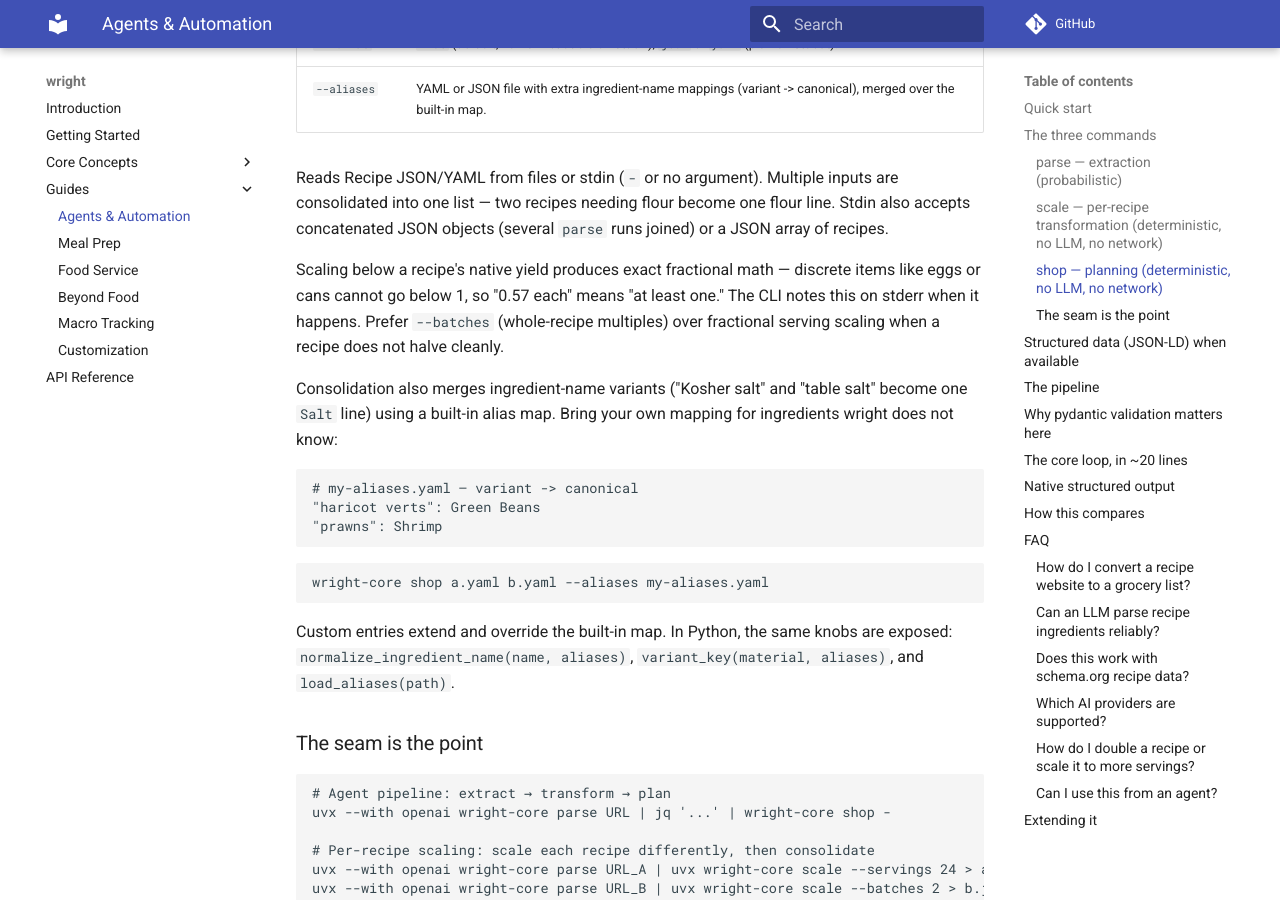
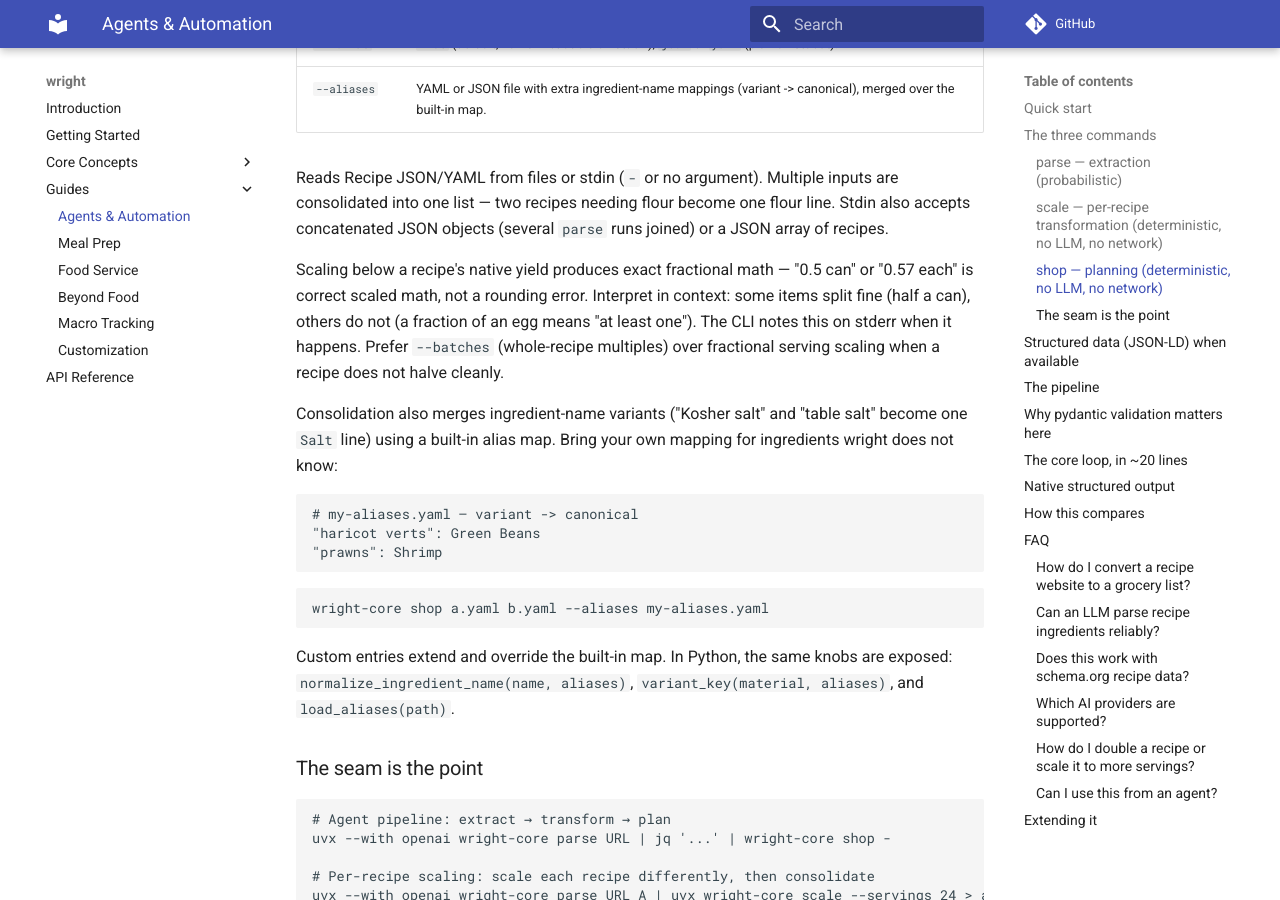
Before and after one commit to 3pm-baking/wright, an MkDocs documentation site: the page built from docs/guides/agents.md, in a window 1280 px wide and 900 px high, scrolled down 2373 px. Built offline with MkDocs 1.6.1 and Material for MkDocs 9.7.7, drawn with Linux system fonts in a browser that asks for light colours; comment, search, counter and statistics services are not loaded.

Commit message:
docs: soften downscale note — some discrete items split fine
'Half a can' is a real quantity; the note no longer claims discrete
items cannot go below 1. New wording: quantities are exact scaled
math — some items split fine (half a can), others do not (a fraction
of an egg means 'at least one'). Updated skill playbook, weekly
meal-plan guidance, agents guide, and tests.

```diff
--- a/docs/guides/agents.md
+++ b/docs/guides/agents.md
@@ -101,10 +101,11 @@ one flour line. Stdin also accepts concatenated JSON objects (several
 `parse` runs joined) or a JSON array of recipes.
 
 Scaling below a recipe's native yield produces exact fractional math —
-discrete items like eggs or cans cannot go below 1, so "0.57 each"
-means "at least one." The CLI notes this on stderr when it happens.
-Prefer `--batches` (whole-recipe multiples) over fractional serving
-scaling when a recipe does not halve cleanly.
+"0.5 can" or "0.57 each" is correct scaled math, not a rounding error.
+Interpret in context: some items split fine (half a can), others do
+not (a fraction of an egg means "at least one"). The CLI notes this on
+stderr when it happens. Prefer `--batches` (whole-recipe multiples)
+over fractional serving scaling when a recipe does not halve cleanly.
 
 Consolidation also merges ingredient-name variants ("Kosher salt" and
 "table salt" become one `Salt` line) using a built-in alias map. Bring
```
Also changed, not shown: skills/weekly-meal-plan/SKILL.md (+5 -5 lines), skills/wright-recipes/SKILL.md (+1 -1 lines), 2 other files.
